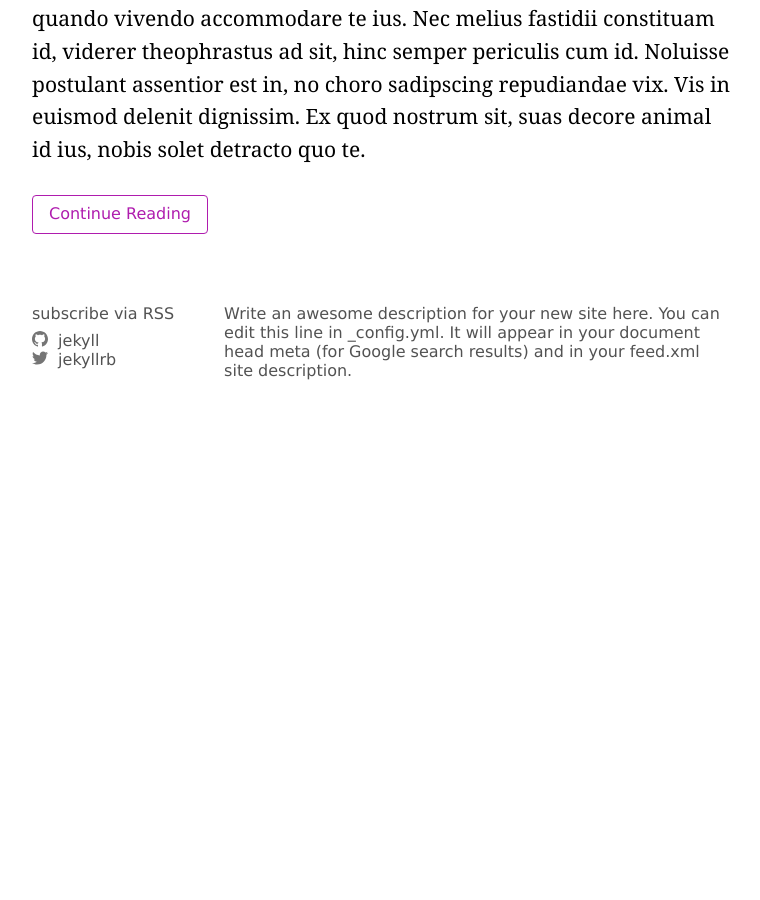
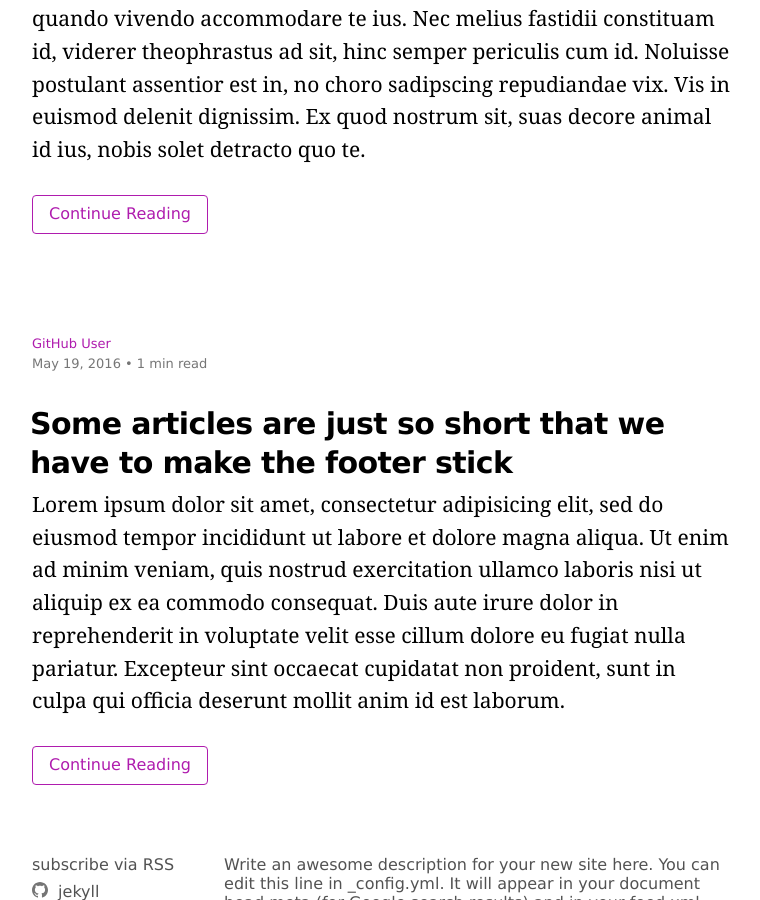
Before and after one commit to mkropat/jekyll-theme-antisocial, a Jekyll site: the page built from index.html, in a window 1280 px wide and 900 px high, scrolled down 2035 px. Shown: the whole window, without its empty margins (258-1018 px from the left). Built offline with Jekyll 4.4.1, drawn with Linux system fonts in a browser that asks for light colours; before the commit the page ends 2440 px from its top, so only the background shows below that.

Commit message:
Pull in Minima 2.5.1 changes

```diff
--- a/Gemfile
+++ b/Gemfile
@@ -2,3 +2,5 @@
 
 source "https://rubygems.org"
 gemspec
+
+gem "jekyll", ENV["JEKYLL_VERSION"] if ENV["JEKYLL_VERSION"]
--- a/_config.yml
+++ b/_config.yml
@@ -44,11 +44,4 @@ github_username:  jekyll
 # - about.html
 
 # Build settings
-markdown: kramdown
 theme: jekyll-theme-antisocial
-exclude:
-  - CODE_OF_CONDUCT.md
-  - Gemfile
-  - Gemfile.lock
-  - jekyll-theme-antisocial.gemspec
-  - LICENSE.txt
--- /dev/null
+++ b/_includes/icon-github.html
@@ -0,0 +1 @@
+<a href="https://github.com/{{ include.username }}"><span class="icon icon--github">{% include icon-github.svg %}</span><span class="username">{{ include.username }}</span></a>
--- /dev/null
+++ b/_includes/icon-twitter.html
@@ -0,0 +1 @@
+<a href="https://twitter.com/{{ include.username }}"><span class="icon icon--twitter">{% include icon-twitter.svg %}</span><span class="username">{{ include.username }}</span></a>
--- /dev/null
+++ b/_posts/2016-05-19-super-short-article.md
@@ -0,0 +1,7 @@
+---
+layout: post
+title: "Some articles are just so short that we have to make the footer stick"
+categories: misc
+---
+
+Lorem ipsum dolor sit amet, consectetur adipisicing elit, sed do eiusmod tempor incididunt ut labore et dolore magna aliqua. Ut enim ad minim veniam, quis nostrud exercitation ullamco laboris nisi ut aliquip ex ea commodo consequat. Duis aute irure dolor in reprehenderit in voluptate velit esse cillum dolore eu fugiat nulla pariatur. Excepteur sint occaecat cupidatat non proident, sunt in culpa qui officia deserunt mollit anim id est laborum.
```
Also changed, not shown: _includes/icon-github.svg (added), _includes/icon-twitter.svg (added), jekyll-theme-antisocial.gemspec.
